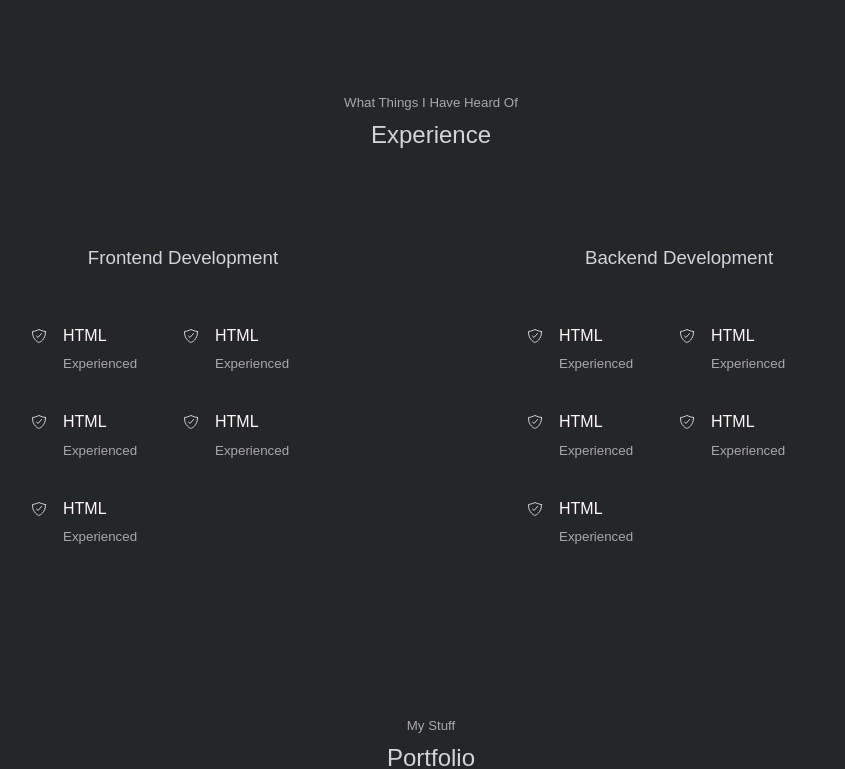
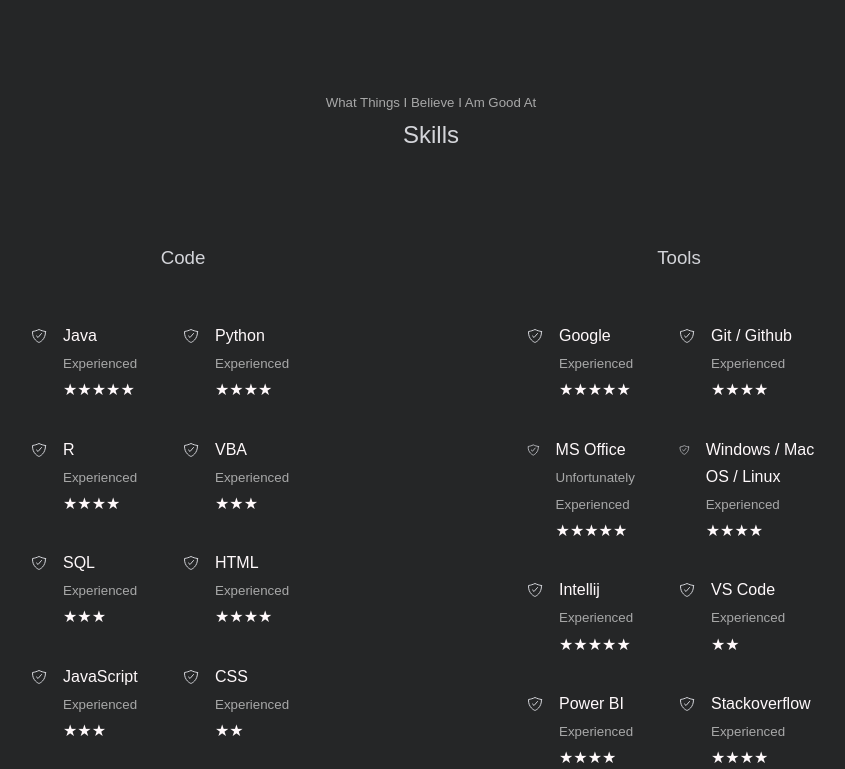
Before and after one commit to mkuenzl/cv, a React (Create React App) app: page / in a window 1280 px wide. Shown: the part 1411-2180 px from the top of the page, without its empty margins (209-1054 px from the left). Built offline with nearby package versions, Linux system fonts and the light colour scheme; a web font is replaced by a local one.

Commit message:
added skill ratings & skill maps

```diff
--- a/src/App.jsx
+++ b/src/App.jsx
@@ -1,7 +1,7 @@
 import React from 'react'
 import Header from './components/header/Header'
 import About from './components/about/About'
-import Experience from './components/experience/Experience'
+import Skill from './components/experience/Skill'
 import Portfolio from './components/portfolio/Portfolio'
 import Contact from './components/contact/Contact'
 import Footer from './components/footer/Footer'
@@ -12,7 +12,7 @@
     <html>
       <Header />
       <About />
-      <Experience />
+      <Skill />
       <Portfolio />
       <Contact />
       <Footer />
--- /dev/null
+++ b/src/assets/code_skill.json
@@ -0,0 +1,50 @@
+[
+    {
+      "id": 1,
+      "name": "Java",
+      "text": "Experienced",
+      "rating": 5
+    },
+    {
+      "id": 2,
+      "name": "Python",
+      "text": "Experienced",
+      "rating": 4
+    },
+    {
+      "id": 3,
+      "name": "R",
+      "text": "Experienced",
+      "rating": 4
+    },
+    {
+      "id": 4,
+      "name": "VBA",
+      "text": "Experienced",
+      "rating": 3
+    },
+    {
+      "id": 5,
+      "name": "SQL",
+      "text": "Experienced",
+      "rating": 3
+    },
+    {
+      "id": 6,
+      "name": "HTML",
+      "text": "Experienced",
+      "rating": 4
+    },
+    {
+      "id": 7,
+      "name": "JavaScript",
+      "text": "Experienced",
+      "rating": 3
+    },
+    {
+      "id": 8,
+      "name": "CSS",
+      "text": "Experienced",
+      "rating": 2
+    }
+]
--- /dev/null
+++ b/src/assets/tool_skill.json
@@ -0,0 +1,50 @@
+[
+    {
+      "id": 1,
+      "name": "Google",
+      "text": "Experienced",
+      "rating": 5
+    },
+    {
+      "id": 2,
+      "name": "Git / Github",
+      "text": "Experienced",
+      "rating": 4
+    },
+    {
+      "id": 3,
+      "name": "MS Office",
+      "text": "Unfortunately Experienced",
+      "rating": 5
+    },
+    {
+      "id": 4,
+      "name": "Windows / Mac OS / Linux",
+      "text": "Experienced",
+      "rating": 4
+    },
+    {
+      "id": 5,
+      "name": "Intellij",
+      "text": "Experienced",
+      "rating": 5
+    },
+    {
+      "id": 6,
+      "name": "VS Code",
+      "text": "Experienced",
+      "rating": 2
+    },
+    {
+      "id": 7,
+      "name": "Power BI",
+      "text": "Experienced",
+      "rating": 4
+    },
+    {
+      "id": 8,
+      "name": "Stackoverflow",
+      "text": "Experienced",
+      "rating": 4
+    }
+]
--- a/src/components/experience/Experience.jsx
+++ /dev/null
@@ -1,97 +0,0 @@
-import React from 'react'
-import './experience.css'
-import {IoShieldCheckmarkOutline} from 'react-icons/io5'
-
-const Experience = () => {
-  return (
-    <section id='experience'>
-      <h5>What Things I Have Heard Of</h5>
-      <h2>Experience</h2>
-
-      <div className="container experience__container">
-        <div className="experience__frontend">
-          <h3>Frontend Development</h3>
-          <div className="experience__content">
-            <article className='experience__details'>
-              <IoShieldCheckmarkOutline className='experience__details-icon'/>
-              <div>
-                <h4>HTML</h4>
-                <small className='text-light'>Experienced</small>
-              </div>
-            </article>
-            <article className='experience__details'>
-              <IoShieldCheckmarkOutline className='experience__details-icon'/>
-              <div>
-                <h4>HTML</h4>
-                <small className='text-light'>Experienced</small>
-              </div>
-            </article>
-            <article className='experience__details'>
-              <IoShieldCheckmarkOutline className='experience__details-icon'/>
-              <div>
-                <h4>HTML</h4>
-                <small className='text-light'>Experienced</small>
-              </div>
-            </article>
-            <article className='experience__details'>
-              <IoShieldCheckmarkOutline className='experience__details-icon'/>
-              <div>
-                <h4>HTML</h4>
-                <small className='text-light'>Experienced</small>
-              </div>
-            </article>
-            <article className='experience__details'>
-              <IoShieldCheckmarkOutline className='experience__details-icon'/>
-              <div>
-                <h4>HTML</h4>
-                <small className='text-light'>Experienced</small>
-              </div>
-            </article>
-          </div>
-        </div>
-        <div className="experience__backend">
-          <h3>Backend Development</h3>
-          <div className="experience__content">
-            <article className='experience__details'>
-              <IoShieldCheckmarkOutline className='experience__details-icon'/>
-              <div>
-                <h4>HTML</h4>
-                <small className='text-light'>Experienced</small>
-              </div>
-            </article>
-            <article className='experience__details'>
-              <IoShieldCheckmarkOutline className='experience__details-icon'/>
-              <div>
-                <h4>HTML</h4>
-                <small className='text-light'>Experienced</small>
-              </div>
-            </article>
-            <article className='experience__details'>
-              <IoShieldCheckmarkOutline className='experience__details-icon'/>
-              <div>
-                <h4>HTML</h4>
-                <small className='text-light'>Experienced</small>
-              </div>
-            </article>
-            <article className='experience__details'>
-              <IoShieldCheckmarkOutline className='experience__details-icon'/>
-              <div>
-                <h4>HTML</h4>
-                <small className='text-light'>Experienced</small>
-              </div>
-            </article>
-            <article className='experience__details'>
-              <IoShieldCheckmarkOutline className='experience__details-icon'/>
-              <div>
-                <h4>HTML</h4>
-                <small className='text-light'>Experienced</small>
-              </div>
-            </article>
-          </div>
-        </div>
-      </div>
-      </section>
-  )
-}
-
-export default Experience
--- /dev/null
+++ b/src/components/experience/Rating.jsx
@@ -0,0 +1,15 @@
+import React from "react";
+
+const StarRating = ({rate}) => {
+  return (
+    <div className="star-rating">
+        {[...Array(rate)].map((star) => {
+            return (
+                <span className="star">&#9733;</span>
+            );
+        })}
+    </div>
+  );
+};
+
+export default StarRating;
--- /dev/null
+++ b/src/components/experience/Skill.jsx
@@ -0,0 +1,52 @@
+import React from 'react'
+import StarRating from './Rating'
+import './skill.css'
+import {IoShieldCheckmarkOutline} from 'react-icons/io5'
+import CodeSkills from '../../assets/code_skill.json'
+import ToolSkills from '../../assets/tool_skill.json'
+
+const Experienced = () => {
+  return (
+    <section id='experience'>
+      <h5>What Things I Believe I Am Good At</h5>
+      <h2>Skills</h2>
+
+      <div className="container experience__container">
+      <div className="experience__code">
+          <h3>Code</h3>
+          <div className="experience__content">
+            {CodeSkills.map(skill => (
+              <article className='experience__details'>
+              <IoShieldCheckmarkOutline className='experience__details-icon'/>
+              <div>
+                <h4>{skill.name}</h4>
+                <small className='text-light'>{skill.text}</small>
+                <StarRating rate={skill.rating} />
+              </div>
+            </article>
+            ))}
+          </div>
+        </div>
+
+        <div className="experience__tools">
+          <h3>Tools</h3>
+          <div className="experience__content">
+            {ToolSkills.map(skill => (
+              <article className='experience__details'>
+              <IoShieldCheckmarkOutline className='experience__details-icon'/>
+              <div>
+                <h4>{skill.name}</h4>
+                <small className='text-light'>{skill.text}</small>
+                <StarRating rate={skill.rating} />
+              </div>
+            </article>
+            ))}
+          </div>
+        </div>
+
+      </div>
+      </section>
+  )
+}
+
+export default Experienced
--- a/src/components/experience/experience.css
+++ b/src/components/experience/skill.css
@@ -5,7 +5,7 @@
 }
 
 .experience__container > div {
-    /*background: var(--color-bg-variant)*/;
+    /*background: var(--color-bg-variant);*/
     padding: 2.4rem 5rem;
     /*border-radius: 2rem;
     border: 1px solid transparent;*/
```
Also changed, not shown: 1 other file (tests, documents, lock files or other folders).
